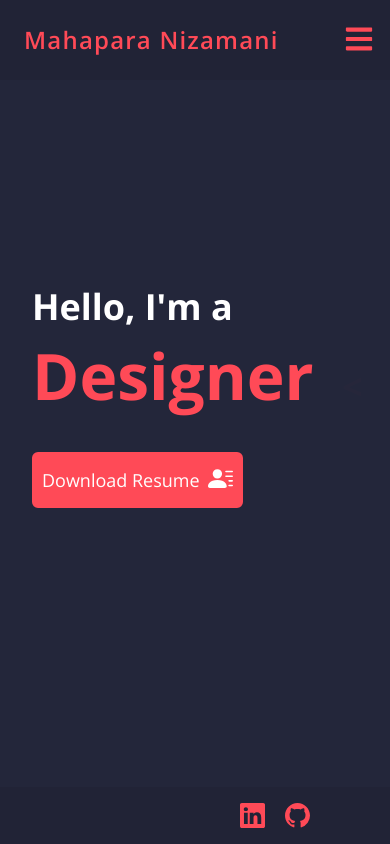
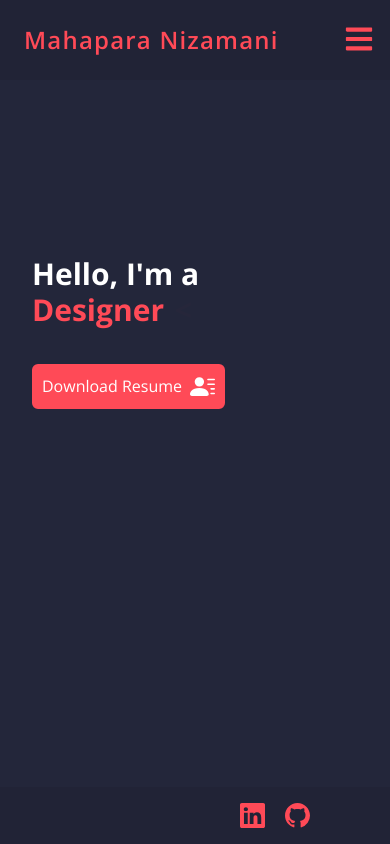
Before and after one commit to mahapara24/portfolio, a React (Vite) app: page /home in a window 390 px wide. Built offline with nearby package versions, Linux system fonts and the light colour scheme.

Commit message:
changes to header typewriterchangesdone

```diff
--- a/src/components/Home/Home.jsx
+++ b/src/components/Home/Home.jsx
@@ -49,27 +49,56 @@ function Home() {
   });
 
   return (
-    <div className=' h-screen  w-full bg-primary-gray   sm:items-start pt-64 pl-4 sm:pl-40 sm:pt-72'>
-      <div className=' text-left sm:px-6 sm:py-16'>
-        <div className='text-4xl ml-4 items-left text-justify text-white font- font-bold leading-tight sm:text-6xl
-        '>
-          <h1 style={{marginBottom: '20px'}}>Hello, I'm a {""}
-            <span className=' pb-8 mb-8 p-4 ' style={{  paddingTop:'20rem', fontWeight: 'bold', color: '#FF4A57', fontSize: '4rem' }}>
-            <br className='sm:hidden' />{text}</span>
-            <span style={{ color: '#FF4A57', marginTop: '60px' }}>{" "}
+<div className='h-screen w-full bg-primary-gray sm:items-start pt-64 pl-4 sm:pl-40 sm:pt-72'>
+  <div className='text-left sm:px-6 sm:py-16'>
+    <div className='text-2xl ml-4 items-left text-justify text-white font- font-bold leading-tight sm:text-6xl'>
+         <h1 className='hidden sm:block' style={{ marginBottom: '20px' }}>
+        Hello, I'm a {""}
+        <span className='pb-8 mb-8 p-4' style={{ paddingTop: '20rem', fontWeight: 'bold', color: '#FF4A57', fontSize: '4rem' }}>
+          <br className='sm:hidden' />{text}
+        </span>
+        <span style={{ color: '#FF4A57', marginTop: '60px' }}>
+          {" "}
           <Cursor className='bg-transparent pt-8' cursorStyle='<' />
         </span>
     </h1>
+          {/* <div className='text-xl'>
+          <h1 className='sm:hidden md: hidden' style={{ marginBottom: '20px' }}>
+  Hello, I'm a {""}
+  <div className='pb-8 mb-8 p-4 sm:p-8 text-sm ' style={{ paddingTop: '20rem', fontWeight: 'bold', color: '#FF4A57', fontSize: '0.2rem', sm: 'text-xl' }}>
+    <br className='sm:hidden' /><p>{text}</p>
+  </div>
+  <span style={{ color: '#FF4A57', marginTop: '60px' }}>
+    {" "}
+    <Cursor className='bg-transparent pt-8' cursorStyle='<' />
+  </span>
+</h1>
+</div> */}
+
+<div className='text-3xl'>
+  <h1 className='sm:hidden md:hidden' style={{ marginBottom: '20px' }}>
+    Hello, I'm a {""}
+    <div className='sm:hidden md:block'>
+      <p className='text-3xl text-custom-red inline'>{text}</p>
+
+    <span style={{ color: '#FF4A57',  }}>
+      {" "}
+      <Cursor className='bg-primary-gray' cursorStyle='<' />
+    </span>
+    </div>
+  </h1>
+</div>
 
 
-           <div className=' flex justify-between gap-8'>
-            <button className='px-2 text-lg mt-4 flex items-start font-normal sm:mt-8 sm:text-xl sm:font-semibold text-white bg-custom-red sm:px-6 py-3 sm:my-3 sm:flex sm:items-center rounded-md border-2 border-custom-red'>
+<div className='flex justify-between gap-8'>
+  <button className='px-2 py-2 text-base mt-4 flex items-start font-normal sm:mt-8 sm:text-xl sm:font-semibold text-white bg-custom-red sm:px-6 sm:py-3 sm:my-3 sm:flex sm:items-center rounded-md border-2 border-custom-red'>
     <Link to='not/public/MAHAPARA NIZAMANI.pdf' target='_blank'>Download Resume</Link>
     <span className='ml-2'>
       <BsFillPersonLinesFill size={25} />
     </span>
   </button>
 </div>
+
         </div>
       </div>
     </div>
```
Lines whose indentation alone changed are shown as unchanged.
